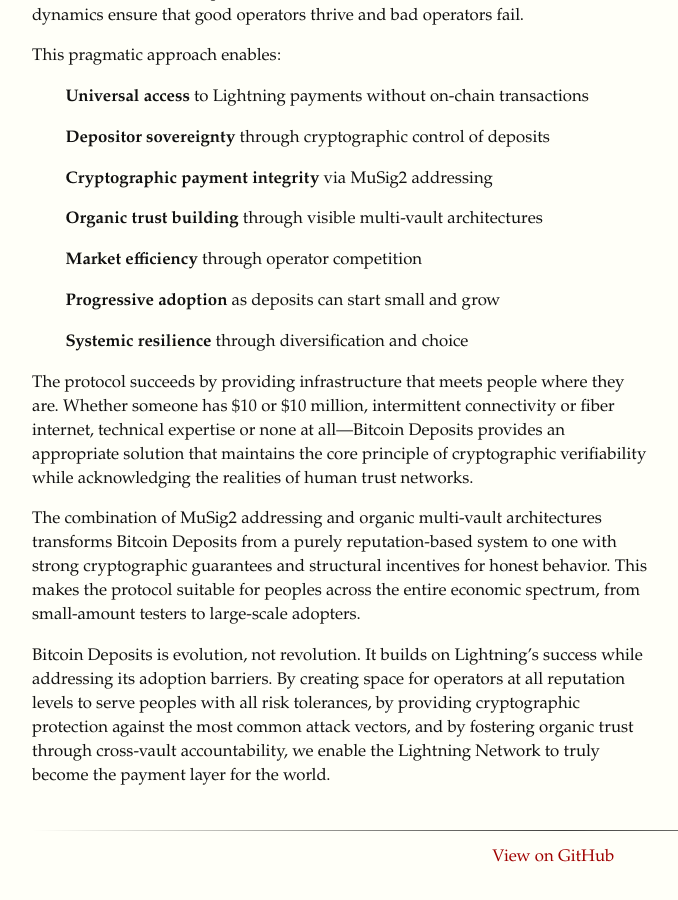
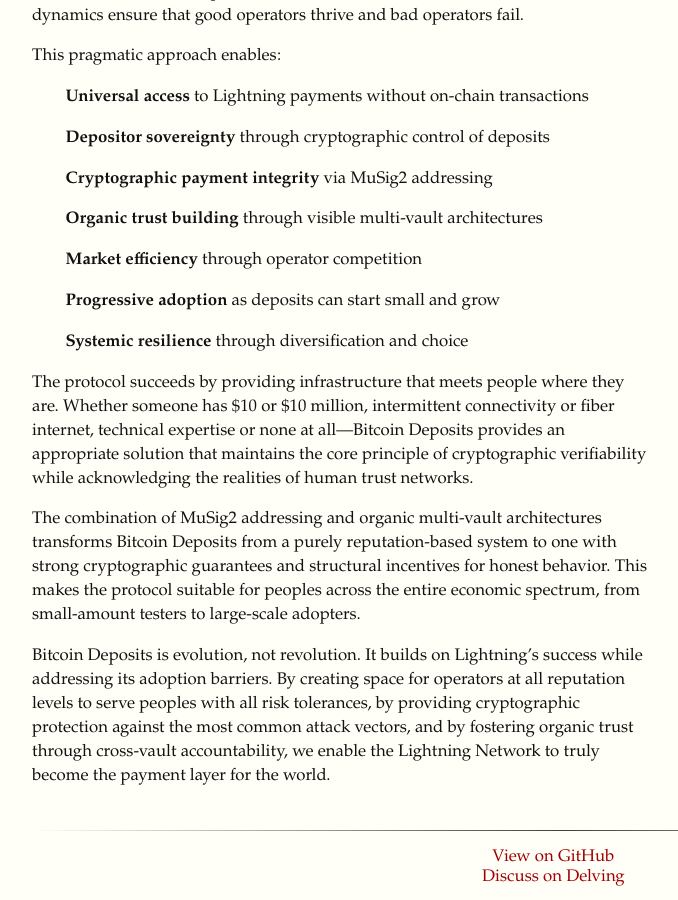
Before and after one commit to ynniv/deposits, a Jekyll site: the page built from index.md, in a window 1280 px wide and 900 px high, scrolled down 25502 px. Shown: the whole window, without its empty margins (128-806 px from the left). Built offline with Jekyll 4.4.1, drawn with Linux system fonts in a browser that asks for light colours; our own code applies the rules of GitHub Pages for plain Markdown files.

Commit message:
add delving link

```diff
--- a/_includes/footer.html
+++ b/_includes/footer.html
@@ -1,6 +1,7 @@
 <footer>
   <hr class="slender">
   <ul class="footer-links">
-      <a href="https://github.com/ynniv/deposits/blob/main/index.md">View on GitHub</a>
+      <a href="https://github.com/ynniv/deposits/blob/main/index.md">View on GitHub</a><br/>
+      <a href="https://delvingbitcoin.org/t/proposal-bitcoin-deposits-a-zero-utxo-trust-minimized-lightning-wallet/1922">Discuss on Delving</a>
   </ul>
 </footer>
```
